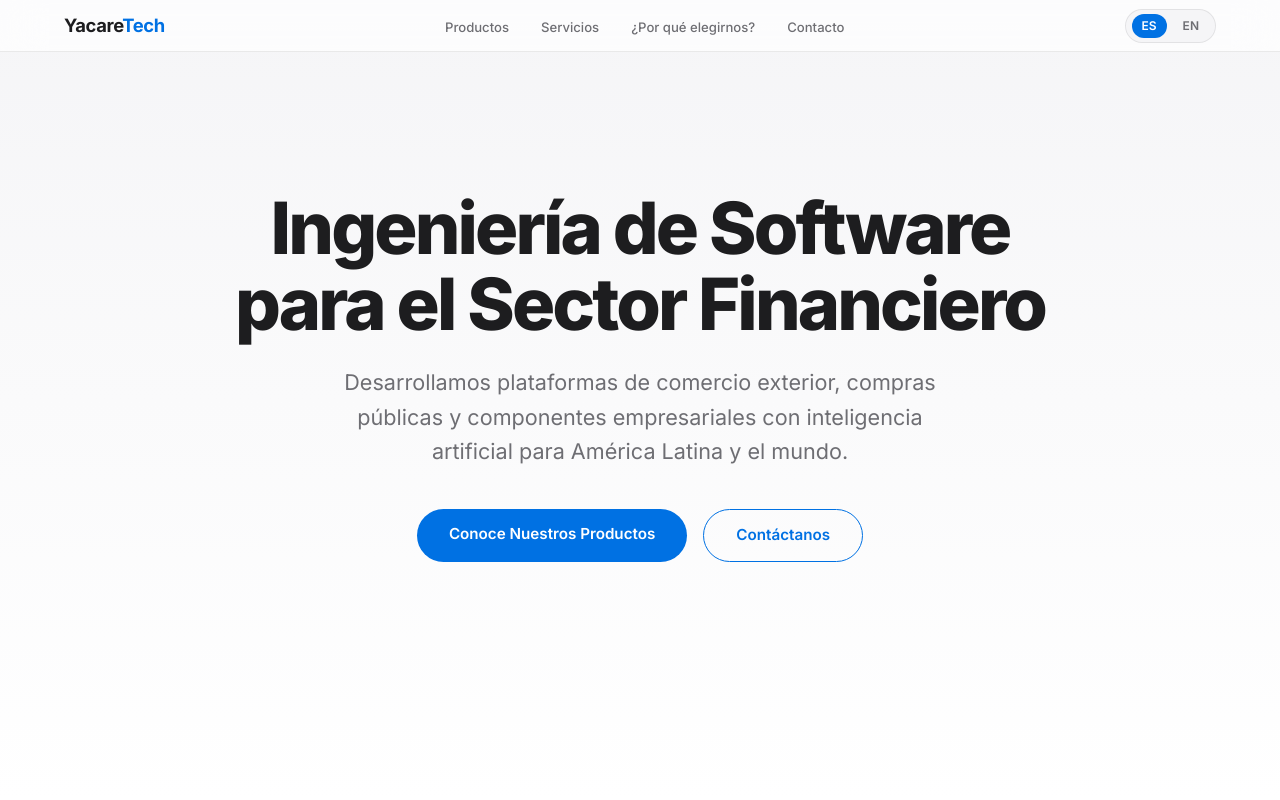
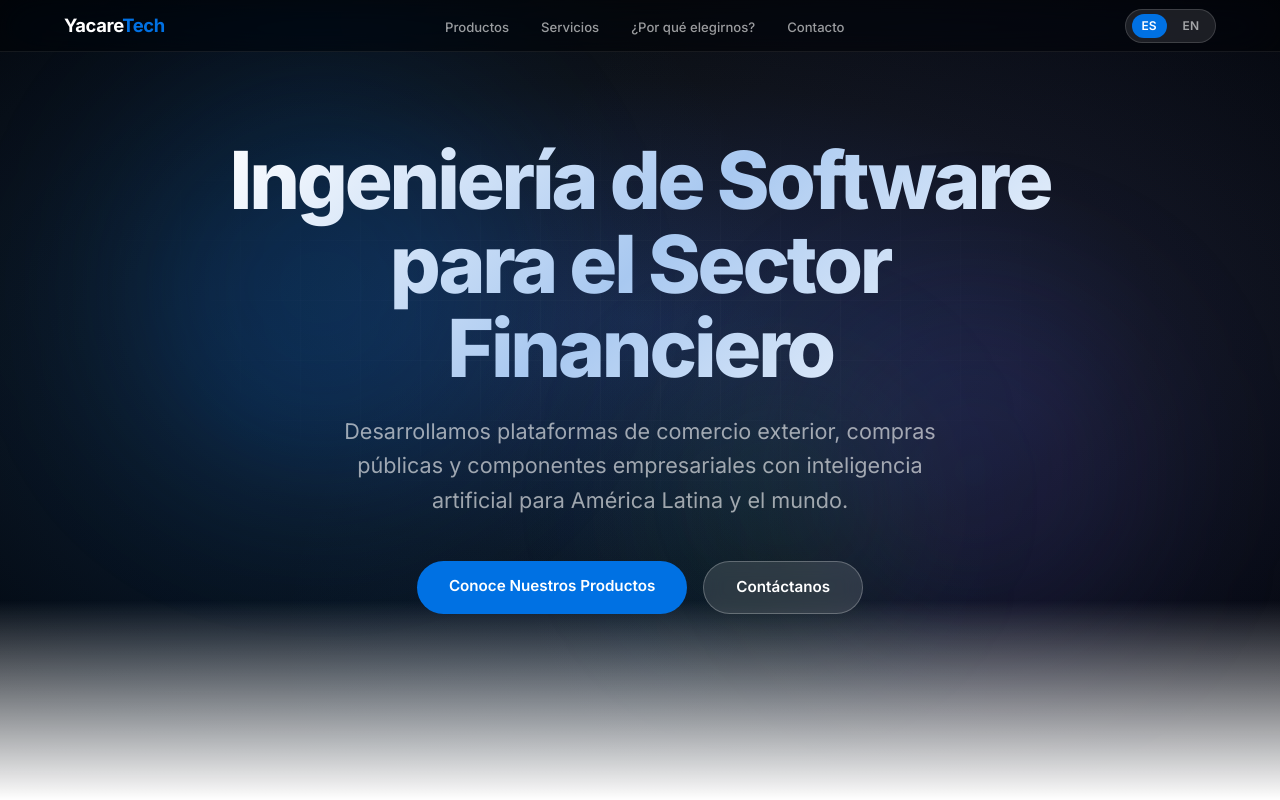
Before and after one commit to cesaralvarezcoello/yacaretech.com, a plain HTML site: page index.html in a window 1280 px wide. Shown: the top 800 px of the page. Drawn offline with Linux system fonts and the light colour scheme.

Commit message:
mejoras en colores

```diff
--- a/index.html
+++ b/index.html
@@ -184,30 +184,127 @@ section {
   align-items: center;
   justify-content: center;
   text-align: center;
-  background: linear-gradient(180deg, #f5f5f7 0%, #ffffff 100%);
+  background: radial-gradient(ellipse 80% 60% at 50% 40%, #1a2744 0%, #0d1117 50%, #010409 100%);
   padding-top: 52px;
+  position: relative;
+  overflow: hidden;
+}
+
+.hero::before {
+  content: '';
+  position: absolute;
+  top: 0; left: 0; right: 0; bottom: 0;
+  background:
+    radial-gradient(circle at 20% 50%, rgba(0, 113, 227, 0.12) 0%, transparent 50%),
+    radial-gradient(circle at 80% 50%, rgba(88, 86, 214, 0.10) 0%, transparent 50%),
+    radial-gradient(circle at 50% 80%, rgba(0, 113, 227, 0.06) 0%, transparent 40%);
+  pointer-events: none;
+}
+
+.hero::after {
+  content: '';
+  position: absolute;
+  bottom: 0; left: 0; right: 0;
+  height: 200px;
+  background: linear-gradient(to bottom, transparent, #ffffff);
+  pointer-events: none;
+}
+
+/* Animated grid lines */
+.hero-grid {
+  position: absolute;
+  top: 0; left: 0; right: 0; bottom: 0;
+  background-image:
+    linear-gradient(rgba(255,255,255,0.03) 1px, transparent 1px),
+    linear-gradient(90deg, rgba(255,255,255,0.03) 1px, transparent 1px);
+  background-size: 60px 60px;
+  mask-image: radial-gradient(ellipse 70% 50% at 50% 40%, black 20%, transparent 70%);
+  -webkit-mask-image: radial-gradient(ellipse 70% 50% at 50% 40%, black 20%, transparent 70%);
+  animation: gridPulse 8s ease-in-out infinite;
+  pointer-events: none;
+}
+
+@keyframes gridPulse {
+  0%, 100% { opacity: 0.5; }
+  50% { opacity: 1; }
+}
+
+/* Floating orbs */
+.hero-orb {
+  position: absolute;
+  border-radius: 50%;
+  filter: blur(80px);
+  pointer-events: none;
+  animation: orbFloat 12s ease-in-out infinite;
+}
+
+.hero-orb-1 {
+  width: 400px; height: 400px;
+  background: rgba(0, 113, 227, 0.15);
+  top: 10%; left: 10%;
+}
+
+.hero-orb-2 {
+  width: 350px; height: 350px;
+  background: rgba(88, 86, 214, 0.12);
+  bottom: 20%; right: 10%;
+  animation-delay: -4s;
+}
+
+.hero-orb-3 {
+  width: 250px; height: 250px;
+  background: rgba(48, 209, 88, 0.08);
+  top: 50%; left: 50%;
+  transform: translateX(-50%);
+  animation-delay: -8s;
+}
+
+@keyframes orbFloat {
+  0%, 100% { transform: translate(0, 0); }
+  33% { transform: translate(20px, -30px); }
+  66% { transform: translate(-15px, 20px); }
 }
 
 .hero-content {
-  max-width: 820px;
+  max-width: 860px;
+  position: relative;
+  z-index: 2;
 }
 
 .hero h1 {
-  font-size: clamp(2.5rem, 7vw, 4.5rem);
+  font-size: clamp(2.8rem, 7vw, 5rem);
   font-weight: 800;
   letter-spacing: -0.04em;
   line-height: 1.05;
   margin-bottom: 24px;
-  color: var(--text-primary);
+  color: #ffffff;
+  background: linear-gradient(135deg, #ffffff 0%, #a8c8f0 50%, #ffffff 100%);
+  -webkit-background-clip: text;
+  -webkit-text-fill-color: transparent;
+  background-clip: text;
 }
 
 .hero p {
   font-size: clamp(1.05rem, 2.5vw, 1.35rem);
-  color: var(--text-secondary);
+  color: rgba(255, 255, 255, 0.6);
   max-width: 600px;
-  margin: 0 auto 40px;
+  margin: 0 auto 44px;
   line-height: 1.6;
 }
+
+/* Nav dark mode over hero */
+nav.nav-dark {
+  background: rgba(0, 0, 0, 0.5);
+  border-bottom-color: rgba(255, 255, 255, 0.08);
+}
+
+nav.nav-dark .nav-logo { color: #fff; }
+nav.nav-dark .nav-links a { color: rgba(255, 255, 255, 0.6); }
+nav.nav-dark .nav-links a:hover { color: #fff; }
+nav.nav-dark .lang-toggle { background: rgba(255,255,255,0.1); border-color: rgba(255,255,255,0.15); }
+nav.nav-dark .lang-toggle span { color: rgba(255,255,255,0.6); }
+nav.nav-dark .lang-toggle span.active { background: var(--accent); color: #fff; }
+nav.nav-dark .nav-hamburger span { background: #fff; }
 
 .hero-buttons {
   display: flex;
@@ -238,19 +335,20 @@ section {
 .btn-secondary {
   display: inline-block;
   padding: 14px 32px;
-  background: transparent;
-  color: var(--accent);
+  background: rgba(255, 255, 255, 0.12);
+  color: #fff;
   font-size: 0.95rem;
   font-weight: 600;
   border-radius: 980px;
   text-decoration: none;
-  border: 1.5px solid var(--accent);
+  border: 1.5px solid rgba(255, 255, 255, 0.25);
   transition: background 0.2s, transform 0.15s;
   cursor: pointer;
+  backdrop-filter: blur(10px);
 }
 
 .btn-secondary:hover {
-  background: rgba(0, 113, 227, 0.06);
+  background: rgba(255, 255, 255, 0.2);
   transform: scale(1.02);
 }
 
@@ -624,13 +722,18 @@ footer {
     border-bottom: 1px solid var(--nav-border);
   }
 
+  nav.nav-dark .nav-links.open {
+    background: rgba(0, 0, 0, 0.85);
+    border-bottom-color: rgba(255,255,255,0.08);
+  }
+
   .nav-links.open a {
     font-size: 1rem;
   }
 
   section { padding: 80px 20px 64px; }
 
-  .hero { min-height: auto; padding: 140px 20px 80px; }
+  .hero { min-height: 100vh; padding: 140px 20px 120px; }
 
   .products-grid, .products-grid-3 { grid-template-columns: 1fr; }
   .services-grid { grid-template-columns: 1fr; }
@@ -675,6 +778,10 @@ footer {
 
 <!-- ===== HERO ===== -->
 <section class="hero" id="inicio">
+  <div class="hero-grid"></div>
+  <div class="hero-orb hero-orb-1"></div>
+  <div class="hero-orb hero-orb-2"></div>
+  <div class="hero-orb hero-orb-3"></div>
   <div class="hero-content">
     <h1 data-i18n="hero.title">Ingenier&iacute;a de Software para el Sector Financiero</h1>
     <p data-i18n="hero.subtitle">Desarrollamos plataformas de comercio exterior, compras p&uacute;blicas y componentes empresariales con inteligencia artificial para Am&eacute;rica Latina y el mundo.</p>
@@ -1082,6 +1189,22 @@ const observer = new IntersectionObserver((entries) => {
 
 document.querySelectorAll('.fade-in').forEach(el => observer.observe(el));
 
+// ---- Nav dark/light based on hero ----
+const navEl = document.querySelector('nav');
+const heroEl = document.querySelector('.hero');
+
+function updateNav() {
+  const heroBottom = heroEl.offsetTop + heroEl.offsetHeight - 100;
+  if (window.scrollY < heroBottom) {
+    navEl.classList.add('nav-dark');
+  } else {
+    navEl.classList.remove('nav-dark');
+  }
+}
+
+window.addEventListener('scroll', updateNav, { passive: true });
+updateNav();
+
 // ---- Smooth scroll offset for fixed nav ----
 document.querySelectorAll('a[href^="#"]').forEach(a => {
   a.addEventListener('click', (e) => {
```
